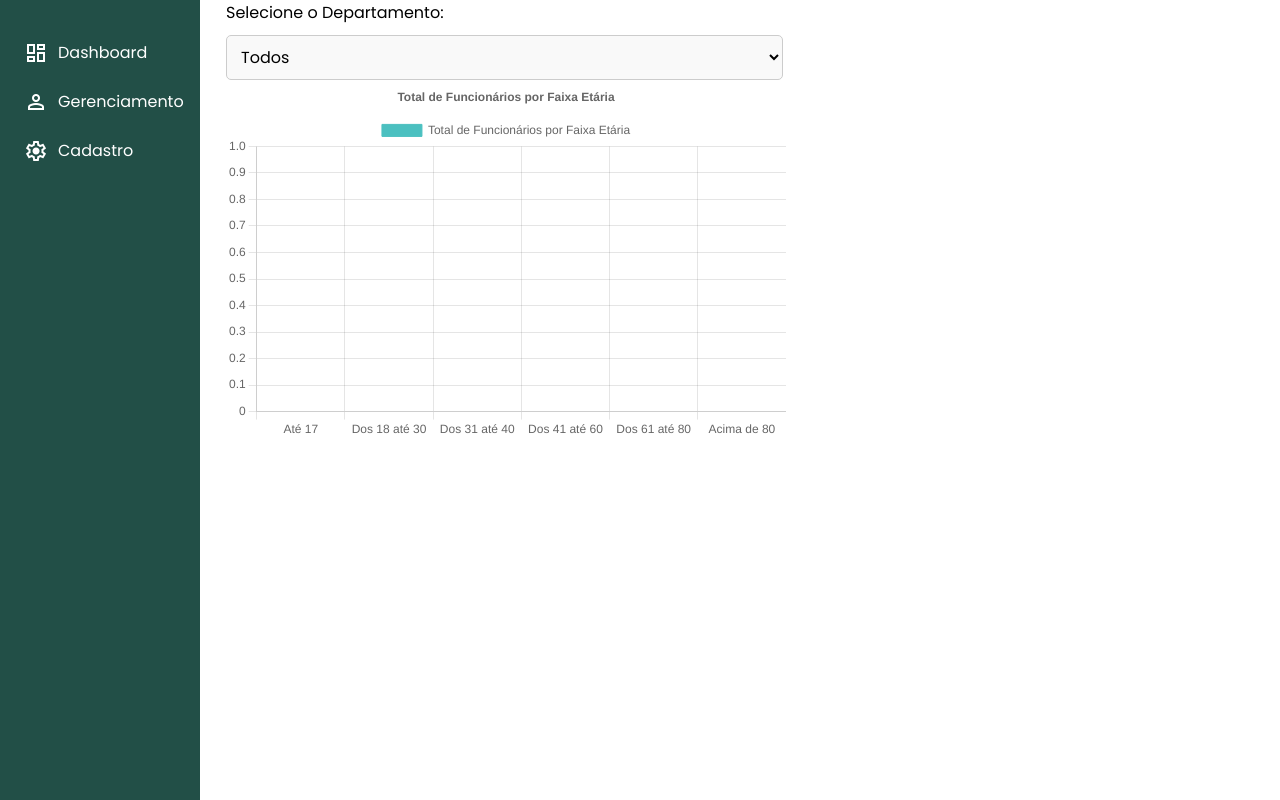
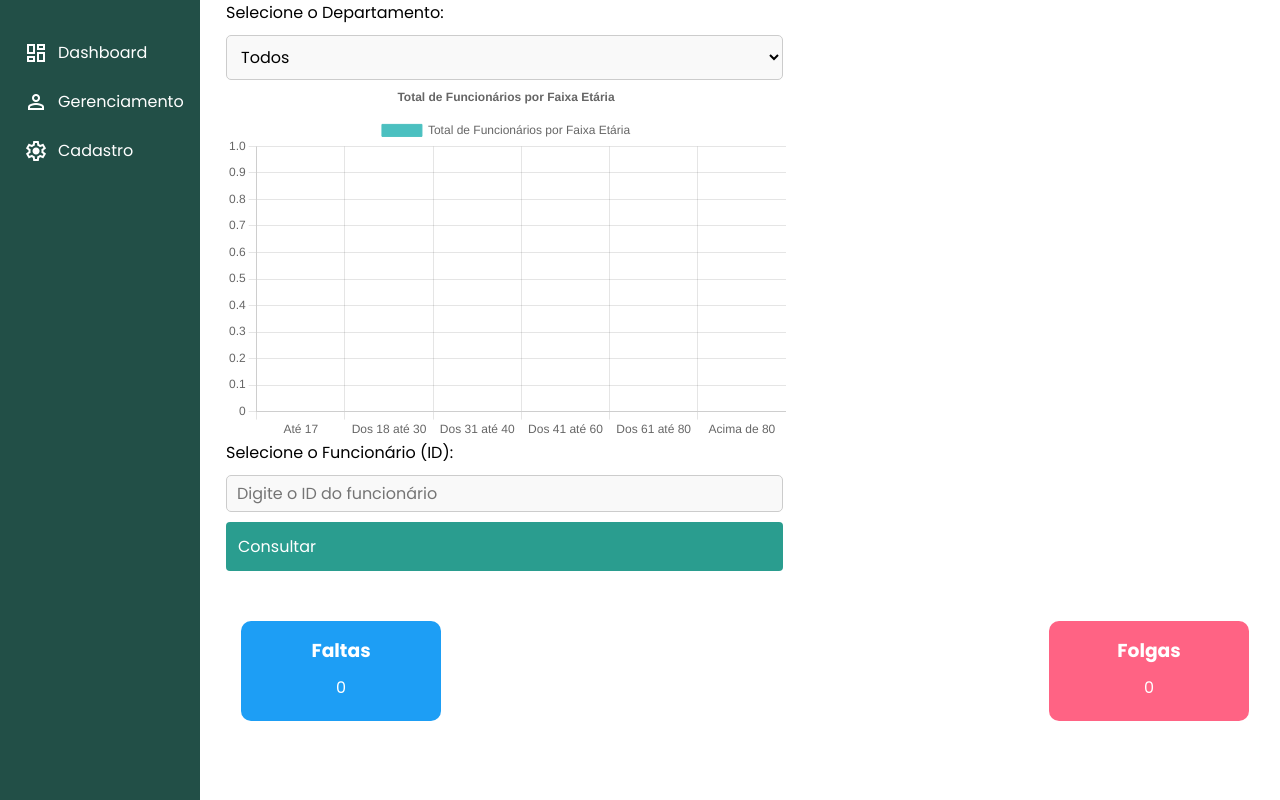
Before and after one commit to johnvmp275/hakaton-tomi, a PHP site: page / in a window 1280 px wide. Run offline with PHP 8.4, Linux system fonts and the light colour scheme; data that the repository does not hold is empty.

Commit message:
nova-att

```diff
--- /dev/null
+++ b/situacao-2/app/resources/components/historicoAusencias.php
@@ -0,0 +1,69 @@
+<?php
+include("app/Database/connect.php"); // Inclui a conexão com o banco de dados
+
+// Obter o funcionario_id da query string, se houver
+$funcionario_id = $_GET['funcionario_id'] ?? null; // ID do funcionário passado pelo input
+
+// Inicializar variáveis de contagem
+$faltas = 0;
+$folgas = 0;
+
+if (is_numeric($funcionario_id)) {
+    // Contar as faltas do funcionário específico
+    $query_faltas = "
+        SELECT COUNT(f.idFaltas) AS total_faltas
+        FROM faltas f
+        WHERE f.funcionario_id = ?";
+    $stmt_faltas = $conn->prepare($query_faltas);
+    $stmt_faltas->bind_param("i", $funcionario_id);
+    $stmt_faltas->execute();
+    $result_faltas = $stmt_faltas->get_result();
+
+    if ($row_faltas = $result_faltas->fetch_assoc()) {
+        $faltas = $row_faltas['total_faltas'];
+    }
+    $stmt_faltas->close();
+
+    // Contar as folgas do funcionário específico
+    $query_folgas = "
+        SELECT COUNT(f.idFolgas) AS total_folgas
+        FROM folgas f
+        WHERE f.funcionario_id = ?";
+    $stmt_folgas = $conn->prepare($query_folgas);
+    $stmt_folgas->bind_param("i", $funcionario_id);
+    $stmt_folgas->execute();
+    $result_folgas = $stmt_folgas->get_result();
+
+    if ($row_folgas = $result_folgas->fetch_assoc()) {
+        $folgas = $row_folgas['total_folgas'];
+    }
+    $stmt_folgas->close();
+}
+
+// Fechar a conexão
+$conn->close();
+?>
+
+<form method="GET" action="">
+    <div class="form-group">
+        <label for="funcionario_id">Selecione o Funcionário (ID):</label>
+        <input type="number" name="funcionario_id" id="funcionario_id" class="form-control" value="<?php echo htmlspecialchars($funcionario_id); ?>" placeholder="Digite o ID do funcionário" required>
+        <button type="submit" class="btn btn-primary">Consultar</button>
+    </div>
+</form>
+
+<div class="form-row">
+    <div class="status-card form-group" style="background-color: #1D9EF5">
+        <h3>Faltas</h3>
+        <p data-numero>
+            <?php echo $faltas; ?>
+        </p>
+    </div>
+
+    <div class="status-card form-group" style="background-color: #FF6384">
+        <h3>Folgas</h3>
+        <p data-numero>
+            <?php echo $folgas; ?>
+        </p>
+    </div>
+</div>
--- a/situacao-2/app/resources/css/pagina-atendimento.css
+++ b/situacao-2/app/resources/css/pagina-atendimento.css
@@ -26,11 +26,13 @@
     font-size: 18px;
     cursor: pointer;
     transition: background-color 0.3s ease;
+    justify-content: center;
 }
 
 .login-button :hover {
     background-color: #21867a;
 }
+
 
 .form-group textarea {
     height: 100px;
--- a/situacao-2/app/resources/css/pagina-inicial.css
+++ b/situacao-2/app/resources/css/pagina-inicial.css
@@ -16,15 +16,16 @@
     align-items: center;
     width: 100%;
     max-width: 370px;
+
 }
 
 .pesquisar button{
-    height: 39px;
+    height: 35px;
+    margin-left: 10px;
 }
 
 table {
     border-collapse: collapse;
-    margin-top:40px;
     width: 100%;
 }
 
@@ -43,24 +44,7 @@ table td{
 table tr{
     display: grid;
     align-items: center;
-}
-
-table tr td{
-    display: flex;
-    gap: 8px;
-    align-items: center;
-}
-
-.funcionarios tr{
-    grid-template-columns: .5fr repeat(5, 1fr);
-}
-
-.departamentos tr{
-    grid-template-columns: .2fr repeat(2, 1fr);
-}
-
-.table-data tr{
-    grid-template-columns: .2fr repeat(2, 1fr);
+    grid-template-columns: 150px 124px 120px 1fr 150px 160px .5fr;
 }
 
 table .icon{
--- a/situacao-2/app/resources/css/style.css
+++ b/situacao-2/app/resources/css/style.css
@@ -34,15 +34,17 @@ form {
 .form-control {
   outline: none;
   border: 1px solid #c4c4c4;
-  width: 100%;
+  width: 70%;
   border-radius: 5px;
   padding: 5px 10px;
+  margin-right: 15px;
 }
 
 .form-double {
   display: flex;
   gap: 12px;
   align-items: flex-start;
+
 }
 
 .form-row {
@@ -50,7 +52,7 @@ form {
   align-items: center;
   justify-content: space-between;
   max-width: 1110px;
-  margin: 40px 0;
+  margin: 40px 0 60px 0;
 }
 
 li {
@@ -122,7 +124,7 @@ main {
 
 .titulo {
   color: #2a9d8f;
-  font-size: 1.7em;
+  font-size: 2em;
 }
 
 .tab {
@@ -153,3 +155,50 @@ main {
   padding: 6px 12px;
   border-top: none;
 }
+
+
+.status-card {
+  align-items: center;
+  margin: 0 15px;
+  padding: 15px 0;
+  border-radius: 10px;
+  width: 200px;
+  height: 100px;
+  color: white;
+}
+
+.subtitle{
+  font-size: 1.2em;
+  font-weight:600;
+}
+
+
+.tab {
+  overflow: hidden;
+}
+
+.tab button {
+  background-color: #60a69e;
+  color: white;
+  float: left;
+  border: none;
+  outline: none;
+  cursor: pointer;
+  padding: 14px 16px;
+  transition: 0.3s;
+  font-size: 17px;
+}
+
+.tab button:hover {
+  background-color: #60a69e;
+}
+
+.tab button.active {
+  background-color: #21867a;
+}
+
+.tabcontent {
+  display: none;
+  padding: 6px 12px;
+  border-top: none;
+}
--- a/situacao-2/app/resources/dashboard.php
+++ b/situacao-2/app/resources/dashboard.php
@@ -3,3 +3,9 @@
     include('app/resources/components/faixaEtariaGrafico.php');
     ?>
 </div>
+
+<div class="form-group">
+    <?php
+    include('app/resources/components/historicoAusencias.php');
+    ?>
+</div>
```
Also changed, not shown: situacao-2/app/resources/components/situacaoTrabalhistaGrafico.php (deleted, +0 -89 lines).
